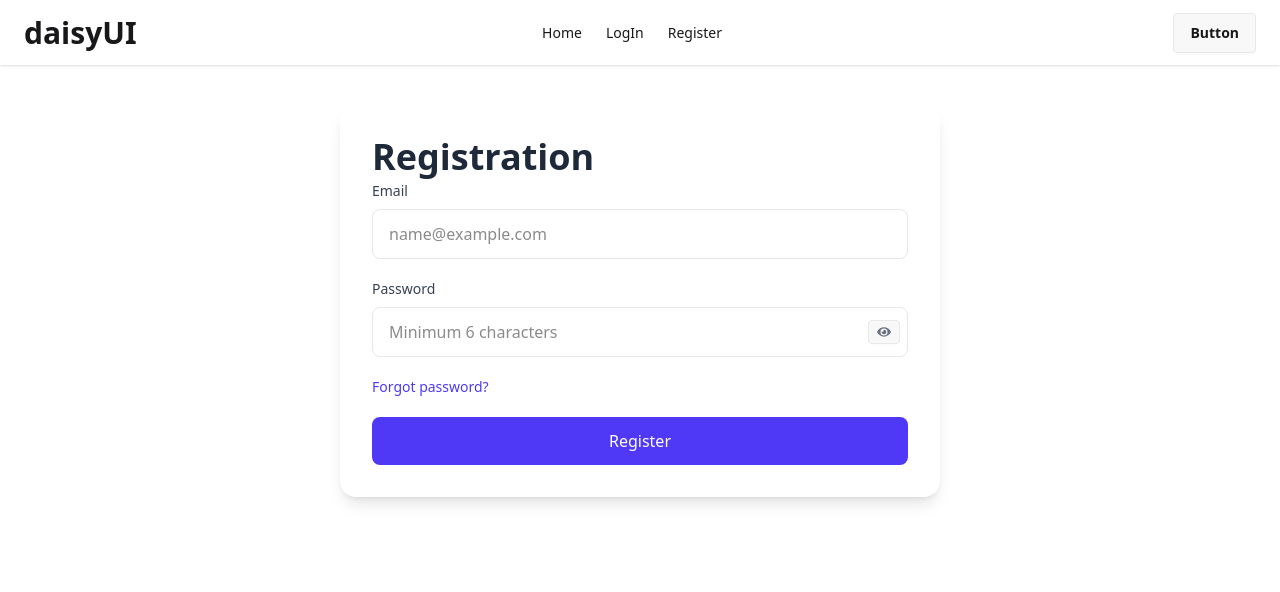
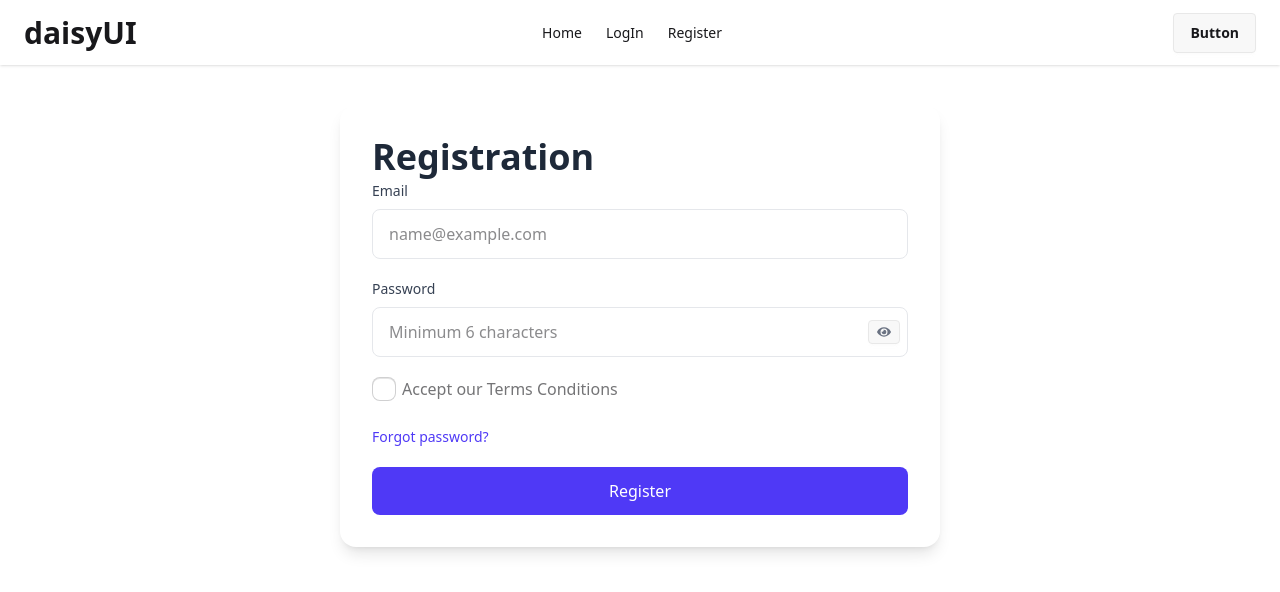
Before and after one commit to rimpakasundi07/Email-Password-Auth, a React (Vite) app: page /register in a window 1280 px wide. Shown: the top 592 px of the page. Built offline with nearby package versions, Linux system fonts and the light colour scheme.

Commit message:
Add terms and conditions checkbox to registration form

```diff
--- a/src/components/Register/Register.jsx
+++ b/src/components/Register/Register.jsx
@@ -87,6 +87,13 @@ const Register = () => {
             </div>
           </div>
 
+          <div>
+            <label className="label">
+              <input type="checkbox" className="checkbox" />
+              Accept our Terms Conditions
+            </label>
+          </div>
+
           <div className="flex items-center justify-between">
             <div className="text-sm ">
               <a href="#" className="text-indigo-600 hover:underline">
```
